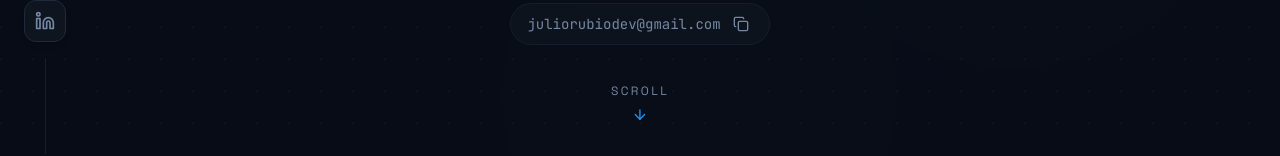
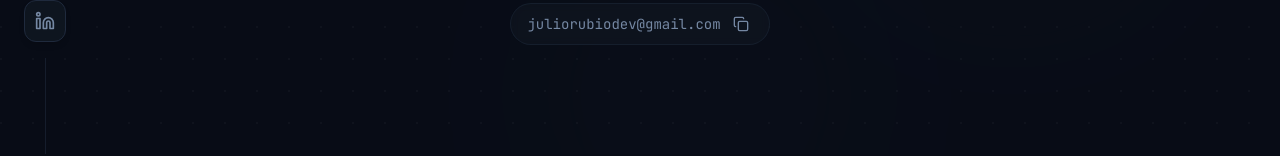
Before and after one commit to Juliorubiodev/JRDev_Portfolio, a React (Vite) app: page / in a window 1280 px wide. Shown: the part 646-802 px from the top of the page. Built offline with nearby package versions, Linux system fonts and the light colour scheme; the HTML template or start-up script is replaced by a standard one.

Commit message:
Remove fixed scroll indicator from hero

```diff
--- a/src/components/Hero.tsx
+++ b/src/components/Hero.tsx
@@ -1,6 +1,5 @@
-import { useState, useEffect } from "react";
-import { motion, AnimatePresence } from "framer-motion";
-import { ArrowDown, Mail, Github, Linkedin } from "lucide-react";
+import { motion } from "framer-motion";
+import { Mail, Github, Linkedin } from "lucide-react";
 import { Button } from "@/components/ui/button";
 import { useLanguage } from "@/contexts/LanguageContext";
 import { EmailCopyButton } from "@/components/EmailCopyButton";
@@ -8,15 +7,6 @@ import profilePhoto from "@/assets/profile-photo.jpeg";
 
 export const Hero = () => {
   const { t } = useLanguage();
-  const [showScrollIndicator, setShowScrollIndicator] = useState(true);
-
-  useEffect(() => {
-    const handleScroll = () => {
-      setShowScrollIndicator(window.scrollY < 100);
-    };
-    window.addEventListener("scroll", handleScroll);
-    return () => window.removeEventListener("scroll", handleScroll);
-  }, []);
 
   const scrollToProjects = () => {
     document.getElementById("projects")?.scrollIntoView({ behavior: "smooth" });
@@ -152,29 +142,6 @@ export const Hero = () => {
           </motion.div>
         </div>
 
-        {/* Scroll Indicator - Fixed at bottom of viewport */}
-        <AnimatePresence>
-          {showScrollIndicator && (
-            <motion.div
-              initial={{ opacity: 0 }}
-              animate={{ opacity: 1 }}
-              exit={{ opacity: 0 }}
-              transition={{ duration: 0.3 }}
-              className="fixed bottom-8 left-1/2 -translate-x-1/2 z-20"
-            >
-              <motion.button
-                animate={{ y: [0, 8, 0] }}
-                transition={{ duration: 1.5, repeat: Infinity, ease: "easeInOut" }}
-                className="flex flex-col items-center gap-2 cursor-pointer bg-transparent border-none"
-                onClick={() => document.getElementById("about")?.scrollIntoView({ behavior: "smooth" })}
-                aria-label={t.hero.scrollLabel}
-              >
-                <span className="text-xs text-muted-foreground uppercase tracking-[0.2em] font-heading">{t.hero.scrollText}</span>
-                <ArrowDown className="w-4 h-4 text-primary" />
-              </motion.button>
-            </motion.div>
-          )}
-        </AnimatePresence>
       </div>
     </section>
   );
--- a/src/constants/translations.ts
+++ b/src/constants/translations.ts
@@ -15,8 +15,6 @@ export const translations = {
       subtitle: "Computer Engineer | Full Stack & Android Developer crafting scalable solutions.",
       cta: "Get in Touch",
       viewWork: "View My Work",
-      scrollText: "Scroll",
-      scrollLabel: "Scroll down",
     },
     about: {
       title: "About Me",
@@ -163,8 +161,6 @@ export const translations = {
       subtitle: "Ingeniero Informático | Desarrollador Full Stack y Android creando soluciones escalables.",
       cta: "Contáctame",
       viewWork: "Ver Mi Trabajo",
-      scrollText: "Desplazar",
-      scrollLabel: "Desplazar hacia abajo",
     },
     about: {
       title: "Sobre Mí",
```
